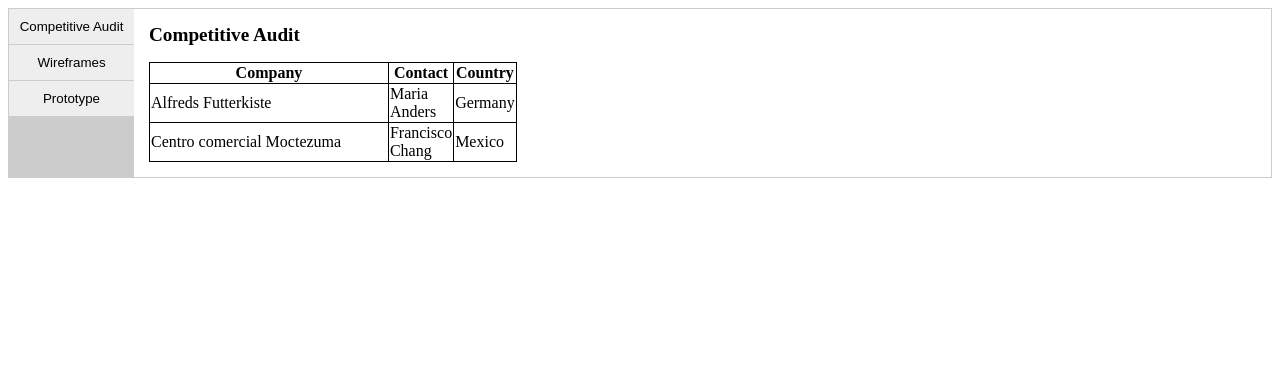
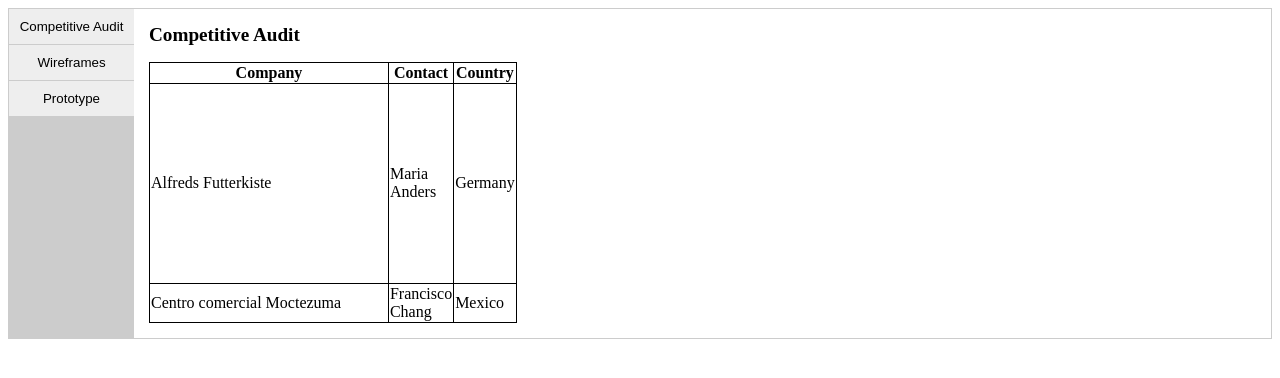
Before and after one commit to FionaStrasser0/IxD25, a plain HTML site: page index.html in a window 1280 px wide. Drawn offline with Linux system fonts and the light colour scheme.

Commit message:
Update index.html

```diff
--- a/index.html
+++ b/index.html
@@ -27,7 +27,7 @@
     <th>Contact</th>
     <th>Country</th>
   </tr>
-  <tr>
+  <tr style="height:200px">
     <td>Alfreds Futterkiste</td>
     <td>Maria Anders</td>
     <td>Germany</td>
```
